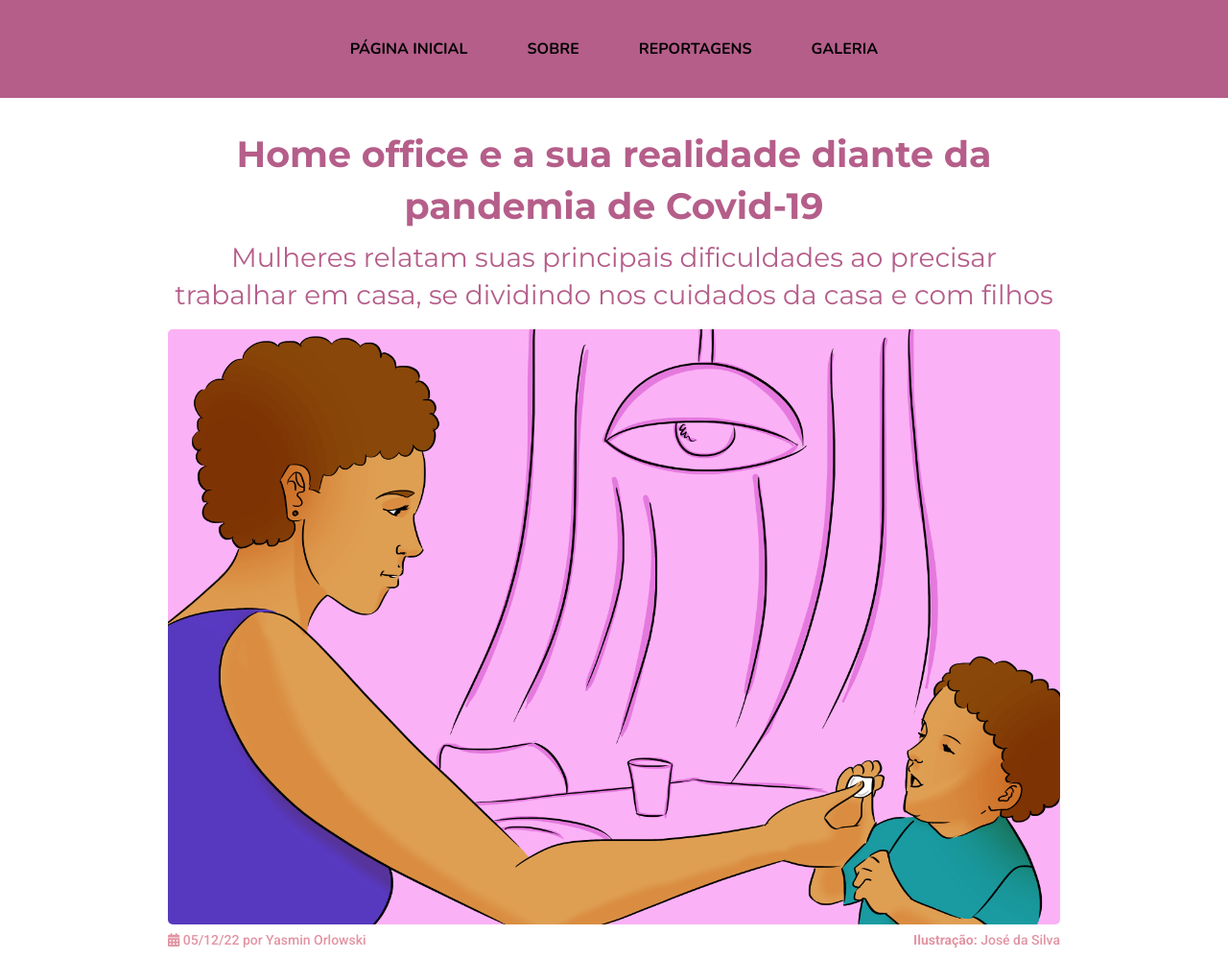
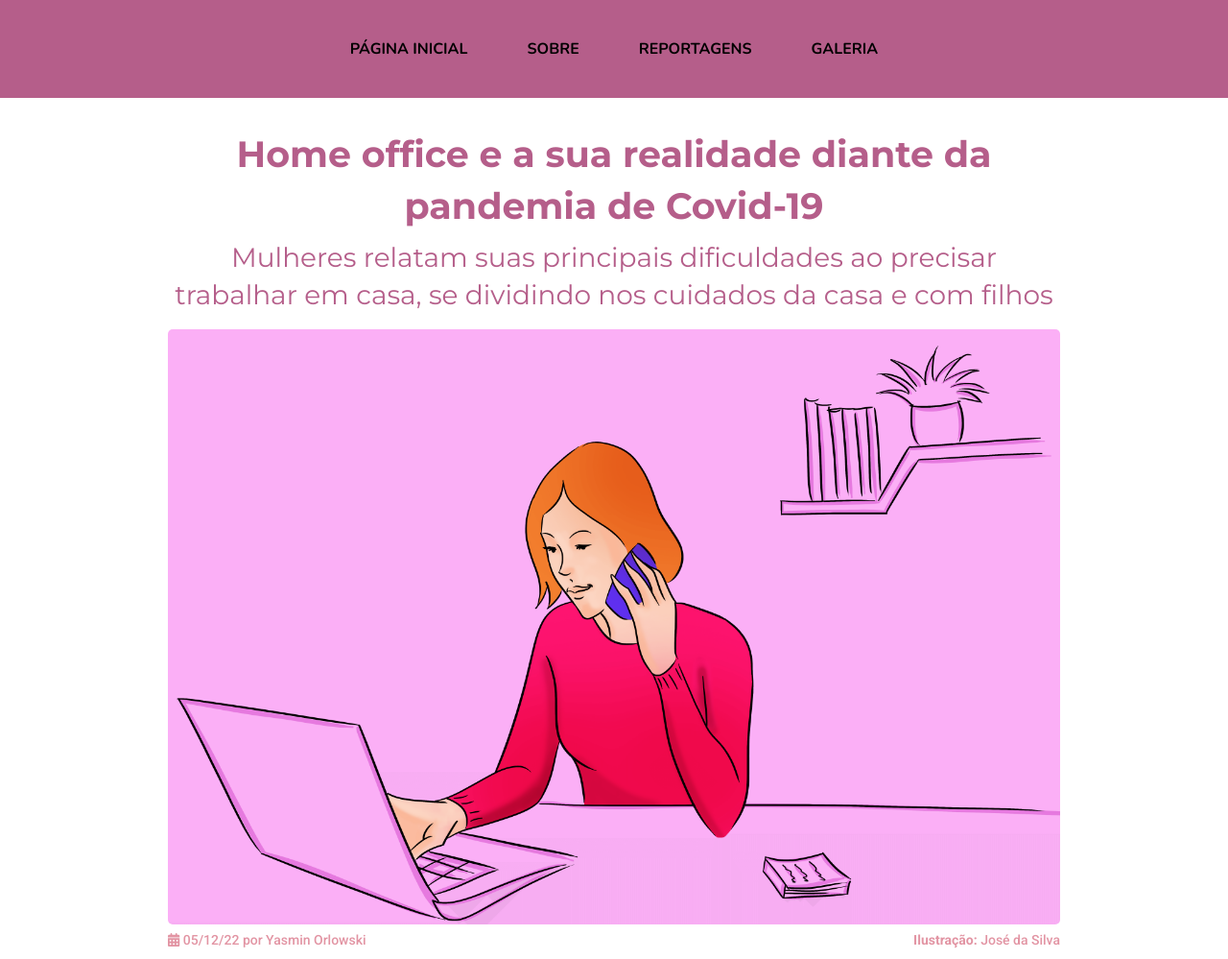
Before and after one commit to asmulheresestaoexaustas/asmulheresestaoexaustas.github.io, a plain HTML site: page post3.html in a window 1280 px wide. Shown: the top 999 px of the page at 96% size. Drawn offline with nearby package versions, Linux system fonts and the light colour scheme; some packages are replaced by stand-ins of ours; a script that the page names is missing.

Commit message:
Update post3.html

```diff
--- a/post3.html
+++ b/post3.html
@@ -46,7 +46,7 @@
                             nos cuidados da casa e com filhos</h4>
                     </div>
                     <figure>
-                        <img src="img/image-2.png" alt="Imagem">
+                        <img src="img/image-4.png" alt="Imagem">
                         <figcaption>
                             <p class="datapublicacao"><i class="fa-solid fa-calendar-days"></i> 05/12/22 por Yasmin
                                 Orlowski</p>
@@ -407,7 +407,7 @@
                 <div class="cell large-4">
                     <div class="card">
                         <a href="post1.html">
-                            <img src="img/image-2.png" alt="Imagem">
+                            <img src="img/image-5.png" alt="Imagem">
                             <div class="card-section">
                                 <h6>Histórias de jornadas de trabalho das mulheres ponta-grossenses e os reflexos da
                                     pandemia de Covid-19</h6>
@@ -430,7 +430,7 @@
                 <div class="cell large-4">
                      <div class="card">
                         <a href="post2.html">
-                            <img src="img/image-2.png" alt="Imagem">
+                            <img src="img/image-3.png" alt="Imagem">
                             <div class="card-section">
                                 <h6>Hospitais na pandemia de Covid-19: A rotina exaustiva das profissionais da linha de frente</h6>
                                 <p class="datapublicacao"><i class="fa-solid fa-calendar-days"></i> 05/12/22 <br>Yasmin
```
